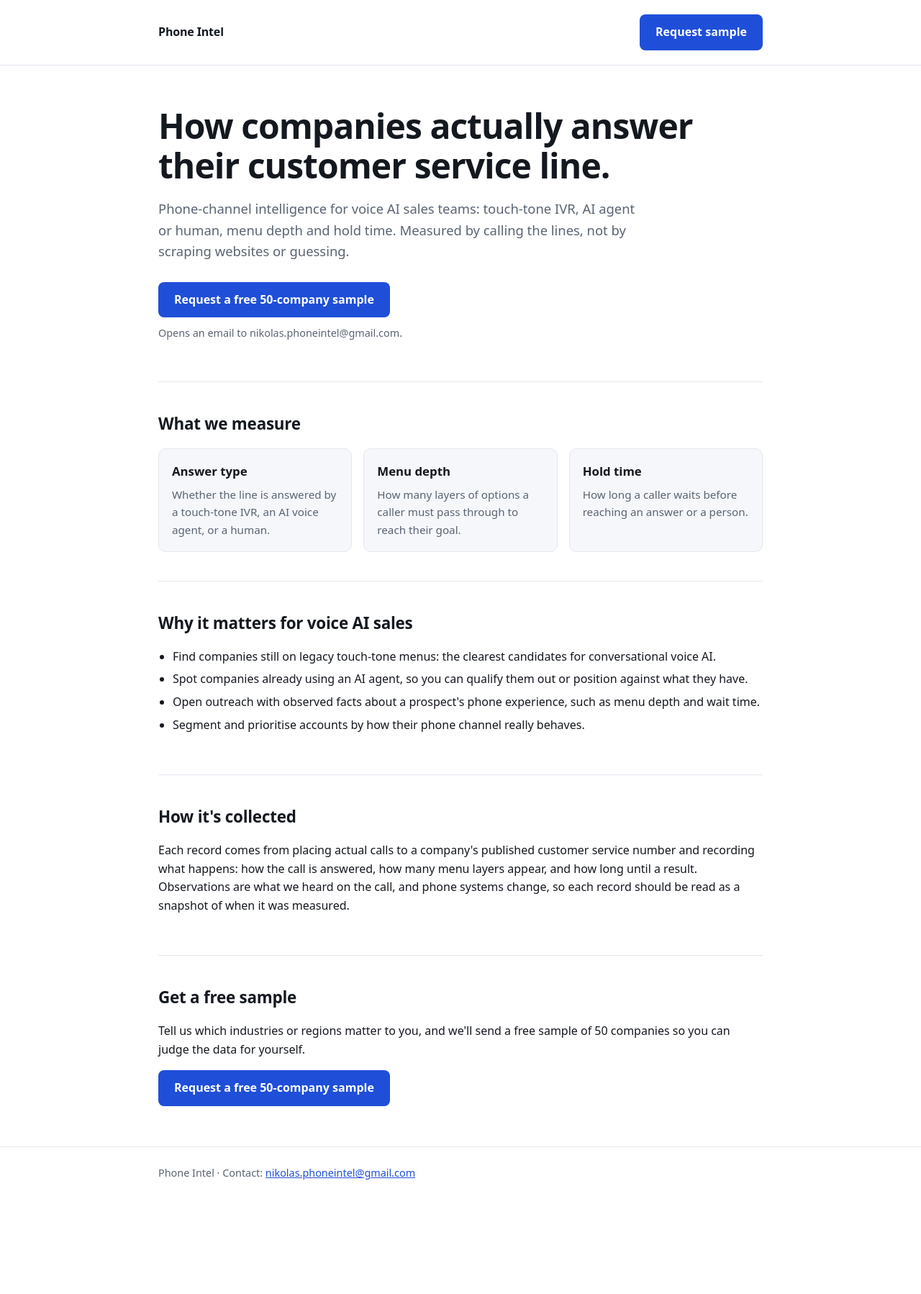
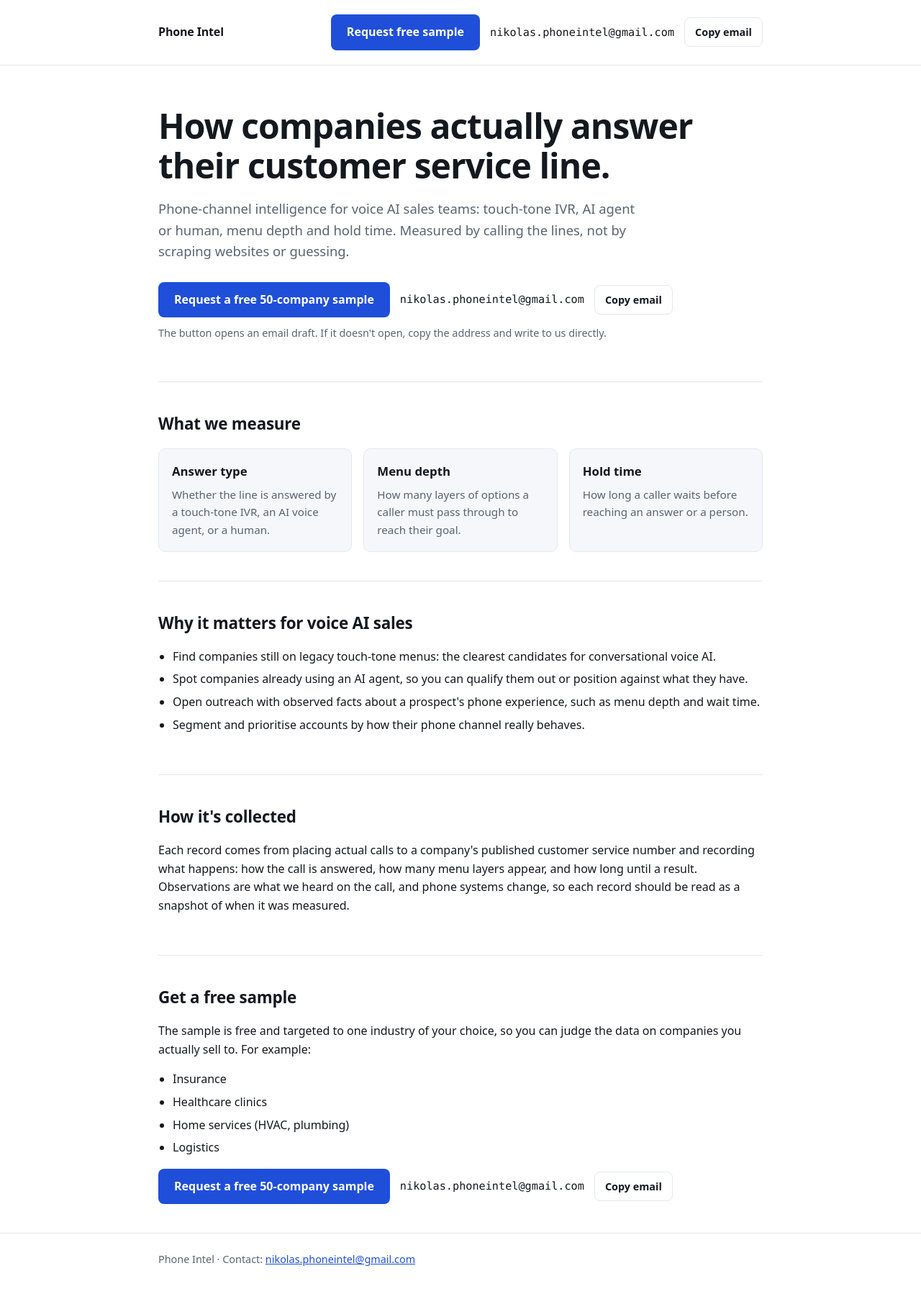
Before and after one commit to nikolaskahris-png/phone-intel-site, a plain HTML site: page index.html in a window 1280 px wide. Shown: the whole page at 72% size. Before the commit the page ends 1681 px from the top, so only its background shows below. Drawn offline with Linux system fonts and the light colour scheme.

Commit message:
Show email next to CTAs with Copy button; clarify free targeted sample
Co-Authored-By: Claude Sonnet 5.5 <noreply@anthropic.com>

```diff
--- a/index.html
+++ b/index.html
@@ -35,13 +35,24 @@
   ul { padding-left: 20px; } li { margin: 6px 0; }
   footer { border-top:1px solid var(--line); padding:24px 0 40px; color:var(--muted); font-size:.9rem; }
   a { color: var(--accent); }
+  .contact { display:flex; flex-wrap:wrap; align-items:center; gap:10px 14px; }
+  .email { font-family: ui-monospace,SFMono-Regular,Menlo,Consolas,monospace; font-size:.95rem; user-select:all; }
+  .copy { background:transparent; color:var(--fg); border:1px solid var(--line); border-radius:8px; padding:8px 14px; font:inherit; font-size:.9rem; font-weight:600; cursor:pointer; min-width:96px; }
+  .copy:hover { background:var(--soft); }
+  .copy:focus-visible { outline:3px solid var(--fg); outline-offset:2px; }
+  header .contact { justify-content:flex-end; }
+  @media (max-width: 640px) { header .email { display:none; } }
 </style>
 </head>
 <body>
 <header>
   <div class="wrap">
     <span class="brand">Phone Intel</span>
-    <a class="btn" href="mailto:nikolas.phoneintel@gmail.com?subject=Free%2050-company%20sample%20request&body=Hi%2C%0A%0AI%27d%20like%20the%20free%2050-company%20sample.%0A%0AName%3A%0ACompany%3A%0AIndustries%20%2F%20regions%20of%20interest%3A%0A">Request sample</a>
+    <div class="contact">
+      <a class="btn" href="mailto:nikolas.phoneintel@gmail.com?subject=Free%2050-company%20sample%20request&body=Hi%2C%0A%0AI%27d%20like%20the%20free%2050-company%20sample.%0A%0AName%3A%0ACompany%3A%0AIndustries%20%2F%20regions%20of%20interest%3A%0A">Request free sample</a>
+      <span class="email">nikolas.phoneintel@gmail.com</span>
+      <button type="button" class="copy">Copy email</button>
+    </div>
   </div>
 </header>
 
@@ -49,8 +60,12 @@
   <h1>How companies actually answer their customer service line.</h1>
   <p class="lead">Phone-channel intelligence for voice AI sales teams: touch-tone IVR, AI agent or human, menu depth and hold time. Measured by calling the lines, not by scraping websites or guessing.</p>
   <div class="cta">
-    <a class="btn" href="mailto:nikolas.phoneintel@gmail.com?subject=Free%2050-company%20sample%20request&body=Hi%2C%0A%0AI%27d%20like%20the%20free%2050-company%20sample.%0A%0AName%3A%0ACompany%3A%0AIndustries%20%2F%20regions%20of%20interest%3A%0A">Request a free 50-company sample</a>
-    <p class="note">Opens an email to nikolas.phoneintel@gmail.com.</p>
+    <div class="contact">
+      <a class="btn" href="mailto:nikolas.phoneintel@gmail.com?subject=Free%2050-company%20sample%20request&body=Hi%2C%0A%0AI%27d%20like%20the%20free%2050-company%20sample.%0A%0AName%3A%0ACompany%3A%0AIndustries%20%2F%20regions%20of%20interest%3A%0A">Request a free 50-company sample</a>
+      <span class="email">nikolas.phoneintel@gmail.com</span>
+      <button type="button" class="copy">Copy email</button>
+    </div>
+    <p class="note">The button opens an email draft. If it doesn't open, copy the address and write to us directly.</p>
   </div>
 
   <section>
@@ -79,13 +94,44 @@
 
   <section>
     <h2>Get a free sample</h2>
-    <p>Tell us which industries or regions matter to you, and we'll send a free sample of 50 companies so you can judge the data for yourself.</p>
-    <p><a class="btn" href="mailto:nikolas.phoneintel@gmail.com?subject=Free%2050-company%20sample%20request&body=Hi%2C%0A%0AI%27d%20like%20the%20free%2050-company%20sample.%0A%0AName%3A%0ACompany%3A%0AIndustries%20%2F%20regions%20of%20interest%3A%0A">Request a free 50-company sample</a></p>
+    <p>The sample is free and targeted to one industry of your choice, so you can judge the data on companies you actually sell to. For example:</p>
+    <ul>
+      <li>Insurance</li>
+      <li>Healthcare clinics</li>
+      <li>Home services (HVAC, plumbing)</li>
+      <li>Logistics</li>
+    </ul>
+    <div class="contact">
+      <a class="btn" href="mailto:nikolas.phoneintel@gmail.com?subject=Free%2050-company%20sample%20request&body=Hi%2C%0A%0AI%27d%20like%20the%20free%2050-company%20sample.%0A%0AName%3A%0ACompany%3A%0AIndustries%20%2F%20regions%20of%20interest%3A%0A">Request a free 50-company sample</a>
+      <span class="email">nikolas.phoneintel@gmail.com</span>
+      <button type="button" class="copy">Copy email</button>
+    </div>
   </section>
 </main>
 
 <footer>
   <div class="wrap">Phone Intel · Contact: <a href="mailto:nikolas.phoneintel@gmail.com">nikolas.phoneintel@gmail.com</a></div>
 </footer>
+<script>
+document.querySelectorAll('.copy').forEach(function (btn) {
+  btn.addEventListener('click', function () {
+    var addr = 'nikolas.phoneintel@gmail.com';
+    function done() {
+      btn.textContent = 'Copied';
+      setTimeout(function () { btn.textContent = 'Copy email'; }, 2000);
+    }
+    function fallback() {
+      var t = document.createElement('textarea');
+      t.value = addr; t.style.position = 'fixed'; t.style.opacity = '0';
+      document.body.appendChild(t); t.select();
+      try { document.execCommand('copy'); done(); } catch (e) {}
+      document.body.removeChild(t);
+    }
+    if (navigator.clipboard && navigator.clipboard.writeText) {
+      navigator.clipboard.writeText(addr).then(done, fallback);
+    } else { fallback(); }
+  });
+});
+</script>
 </body>
 </html>
```
